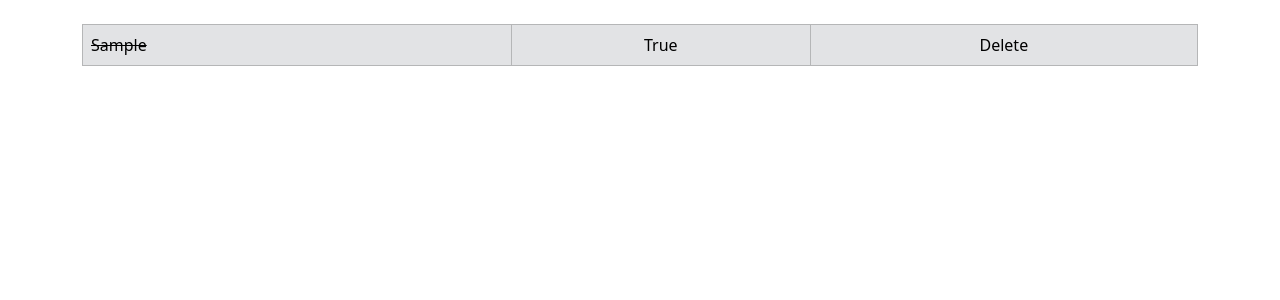
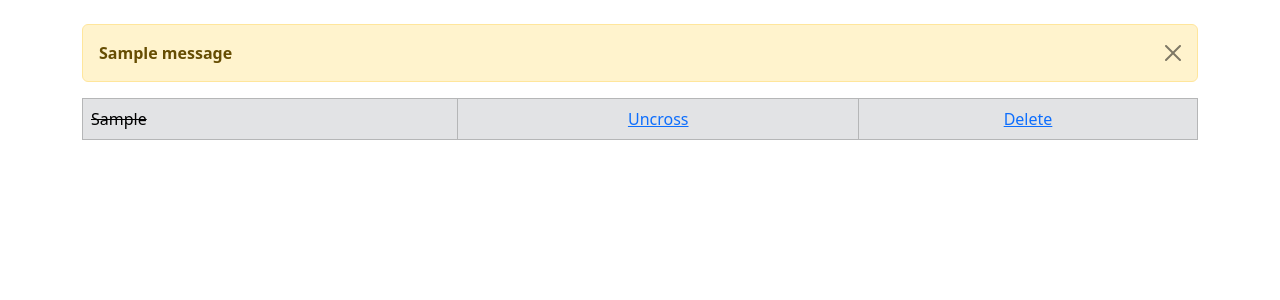
Before and after one commit to pgmckillop/django_todos, a Django app: page / in a window 1280 px wide. Shown: the part 78-378 px from the top of the page. Run offline with Django 4.2, Linux system fonts and the light colour scheme; tables that the repository leaves empty hold one stand-in row (values such as "Sample post"); one stand-in notice (Sample message) is shown.

Commit message:
Edit and cross off or uncross complete

```diff
--- a/todo_project/todos/templates/todos/index.html
+++ b/todo_project/todos/templates/todos/index.html
@@ -8,19 +8,28 @@
 <body>
     {% block content %}
         {% if all_items %}
+        {% if messages %}
+           {% for message in messages %}
+    <div class="alert alert-warning alert-dismissible" role="alert">
+        <strong>{{ message}}</strong>
+        <button type="button" class="btn-close" data-bs-dismiss="alert" aria-label="Close"></button>
+    </div>
+
+            {% endfor %}
+        {% endif %}
         <table class="table table-bordered">
             {% for item in all_items %}
                 {% if item.completed %}
-                    <tr class="table-secondary">
+                <tr class="table-secondary">
                     <td class="striker">{{ item.item }}</td>
-                    <td style="text-align: center"> {{ item.completed }}</td>
-                    <td style="text-align: center">Delete</td>
+                    <td style="text-align: center"><a href="{% url 'uncross' item.id %}">Uncross</a></td>
+                    <td style="text-align: center"><a href="{% url 'delete' item.id %}">Delete</a></td>
                 </tr>
                 {% else %}
                     <tr>
                     <td>{{ item.item }}</td>
-                    <td style="text-align: center"> {{ item.completed }}</td>
-                    <td style="text-align: center">Delete</td>
+                    <td style="text-align: center"><a href="{% url 'cross_off' item.id %}">Cross Off</a></td>
+                    <td style="text-align: center"><a href="{% url 'delete' item.id %}">Delete</a></td>
                 </tr>
                 {% endif %}
             {% endfor %}
--- a/todo_project/todos/urls.py
+++ b/todo_project/todos/urls.py
@@ -4,4 +4,7 @@ from . import views
 urlpatterns = [
     path('', views.index, name='index'),
     path('about/', views.about, name='about'),
+    path('delete/<list_id>', views.delete, name='delete'),
+    path('cross_off/<list_id>', views.cross_off, name='cross_off'),
+    path('uncross/<list_id>', views.uncross, name='uncross'),
 ]
--- a/todo_project/todos/views.py
+++ b/todo_project/todos/views.py
@@ -1,6 +1,8 @@
-from django.shortcuts import render
+from django.shortcuts import render, redirect
 from .models import List
 from .forms import ListForm
+from django.contrib import messages
+from django.http import HttpResponseRedirect
 
 # Home page index.html
 def index(request):
@@ -10,6 +12,7 @@ def index(request):
         if form.is_valid():
             form.save()
             all_items = List.objects.all
+            messages.success(request, 'Item has been added')
             return render(request, 'todos/index.html', {'all_items': all_items})
     else:
         all_items = List.objects.all
@@ -27,3 +30,23 @@ def about(request):
         'surname': surname
     }
     return render(request, 'todos/about.html', context)
+
+
+def delete(request, list_id):
+    item = List.objects.get(pk=list_id)
+    item.delete()
+    messages.success(request, ('Item has been deleted!'))
+    return redirect(index)
+
+def cross_off(request, list_id):
+    item = List.objects.get(pk=list_id)
+    item.completed = True
+    item.save()
+    return redirect('index')
+
+
+def uncross(request, list_id):
+    item = List.objects.get(pk=list_id)
+    item.completed = False
+    item.save()
+    return redirect('index')
```
